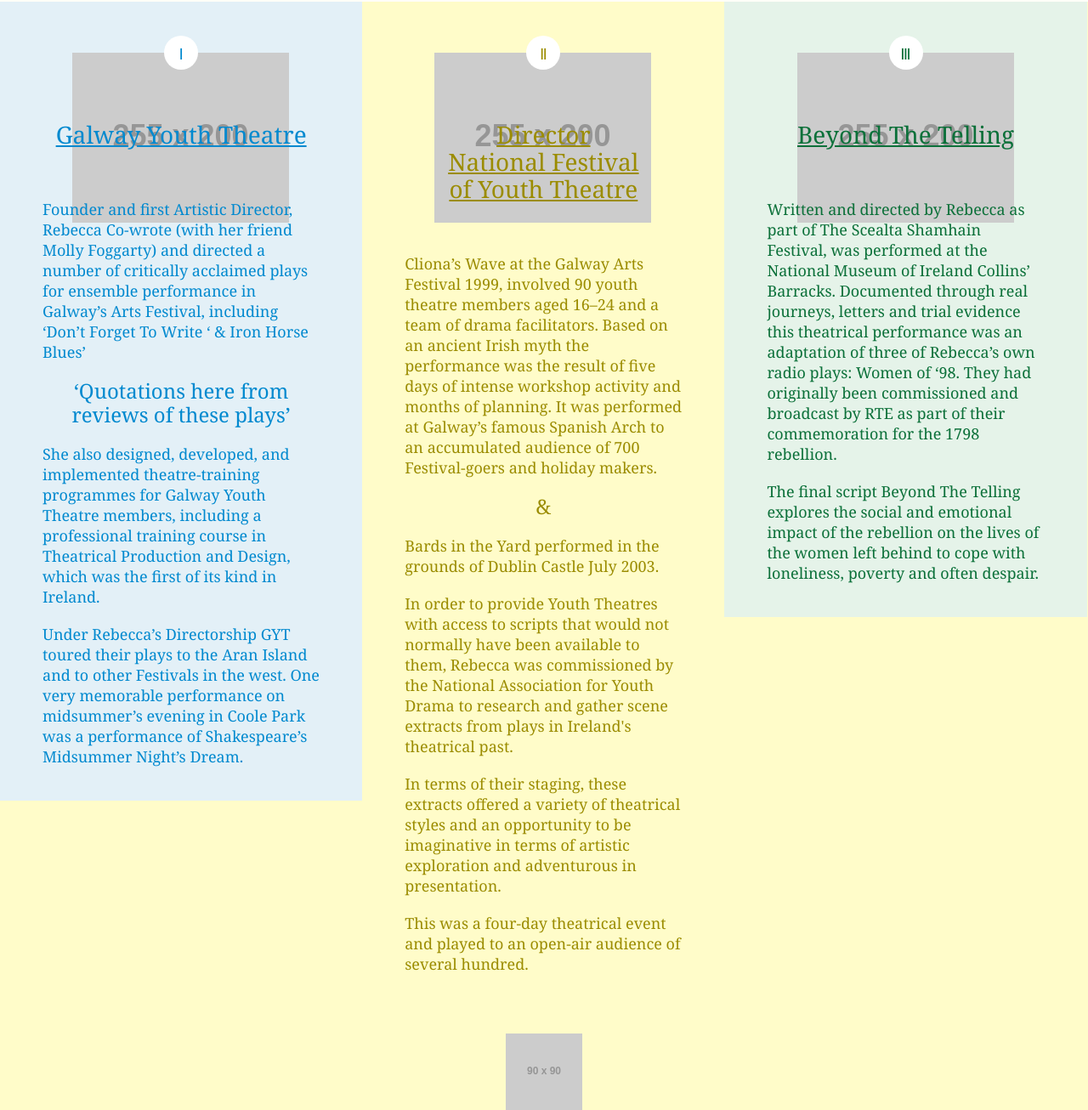
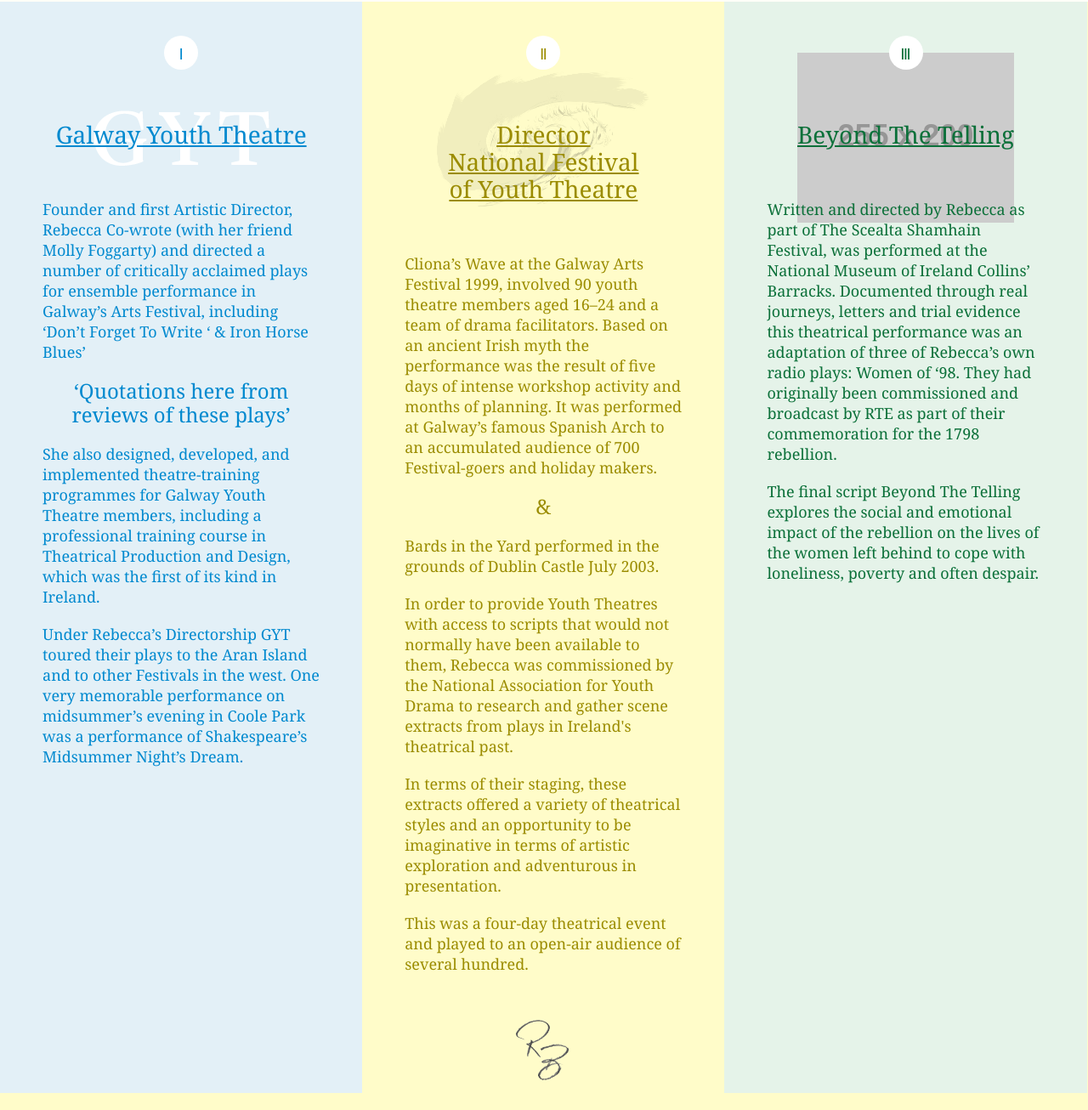
Before and after one commit to smongey/rebeccabartlettwrites, a plain HTML site: page projects.html in a window 1280 px wide. Shown: the part 426-1732 px from the top of the page at 85% size. Drawn offline with nearby package versions, Linux system fonts and the light colour scheme; placeholder pictures from the web are drawn by us; a small style sheet from the web is missing.

Commit message:
add jquery to fix the floating boxes heights and add the rest of the templates

```diff
--- /dev/null
+++ b/js/rb-ck.js
@@ -0,0 +1 @@
+/* SEAN JS */$(document).ready(function(){var e=$("div.container").height();$("#one, #two, #three").css("height",e);$(window).resize(function(){$("#one, #two, #three").css("height",e)})});
--- /dev/null
+++ b/js/rb.js
@@ -0,0 +1,9 @@
+/* SEAN JS */
+
+$(document).ready(function(){
+
+	var boxHeight = $('div.container').height();
+	$('#one, #two, #three').css('height', boxHeight);
+	$(window).resize(function () {$('#one, #two, #three').css('height', boxHeight);});
+
+});
--- a/projects.html
+++ b/projects.html
@@ -27,7 +27,7 @@
 			<div class="container">
 				<div id="one">
 					<span class="number">&#8544;</span>
-					<img src="http://placehold.it/255x200/e6e6e6">
+					<img src="img/projects-1.png">
 					<h2>Galway Youth Theatre</h2>
 
 					<p>Founder and first Artistic Director, Rebecca Co-wrote (with her friend Molly Foggarty) and directed a number of critically acclaimed plays for ensemble performance in Galway’s Arts Festival,  including ‘Don’t Forget To Write ‘ &amp;  Iron Horse Blues’</p>
@@ -41,7 +41,7 @@
 				</div>
 				<div id="two">
 					<span class="number">&#8545;</span>
-					<img src="http://placehold.it/255x200/e6e6e6">
+					<img src="img/projects-2.png">
 					<h2>Director<br/>National Festival <br/>of Youth Theatre</h2>
 
 					<p>Cliona&rsquo;s Wave at the Galway Arts Festival 1999, involved 90 youth theatre members aged 16–24 and a team of drama facilitators. Based on an ancient Irish myth the performance was the result of five days of intense workshop activity and months of planning.  It was performed at Galway’s famous Spanish Arch to an accumulated audience of 700 Festival-goers and holiday makers.</p>
@@ -50,7 +50,6 @@
 					<p>In order to provide Youth Theatres with access to scripts that would not normally have been available to them, Rebecca was commissioned by the National Association for Youth Drama to research and gather scene extracts from plays in Ireland's theatrical past.</p>
 					<p>In terms of their staging, these extracts offered a variety of theatrical styles and an opportunity to be imaginative in terms of artistic exploration and adventurous in presentation.</p>
 					<p>This was a four-day theatrical event and played to an open-air audience of several hundred.</p>
-					<br/><br/><br/><br/><br/>
 				</div>
 				<div id="three">
 					<span class="number">&#8546;</span>
@@ -60,7 +59,7 @@
 					<p>The final script Beyond The Telling explores the social and emotional impact of the rebellion on the lives of the women left behind to cope with loneliness, poverty and often despair.</p>
 				</div>
 				<div id="mark">
-					<img src="http://placehold.it/90x90" class="mark">
+					<img src="img/mark.png" class="mark">
 				</div>
 
 			</div>
@@ -68,5 +67,8 @@
 		</section>
 
 	</div>
+	<!-- SCRIPTY -->
+	<script src="//ajax.googleapis.com/ajax/libs/jquery/2.0.0/jquery.min.js"></script>
+	<script src="js/rb.js"></script>
 </body>
 </html>
--- a/style.less
+++ b/style.less
@@ -107,7 +107,7 @@ a:hover { color:#666 !important; }
 		img.mark { display: block; margin:0 auto; }
 
 		.container { float:left; width: 100%; position: relative; overflow: hidden;
-			#one, #two, #three { display:block; position: relative; float:left; width: 33.3%; padding: 20px 50px; text-align: center; overflow: hidden;
+			#one, #two, #three { display:block; position: relative; float:left; width: 33.3%; padding: 20px 50px 120px; text-align: center; overflow: hidden;
 				span.number { display: block; width: 40px; height:40px; background: #fff; text-align: center; margin:20px auto; border-radius: 20px; padding: 9px; }
 				h2 { font:28px/32px 'ArnhemPro-Bold', Georgia, Times, serif; text-decoration: underline; margin: 60px 0; }
 				img { position:absolute; margin:-40px 0 0 -128px; z-index: 1111; }
@@ -134,6 +134,7 @@ a:hover { color:#666 !important; }
 				}
 
 			}
+			#mark { margin-top: -40px; }
 
 		}
 
```
Also changed, not shown: consultancy.html (+4 -1 lines), index.html (+3 -0 lines), profile.html (+5 -2 lines), writing.html (+7 -4 lines), css/style.css, img/mark.png (added), img/profile.jpg (added), img/projects-1.png (added), img/projects-2.png (added), img/writing-1.png (added), img/writing-2.png (added), img/writing-3.png (added).
